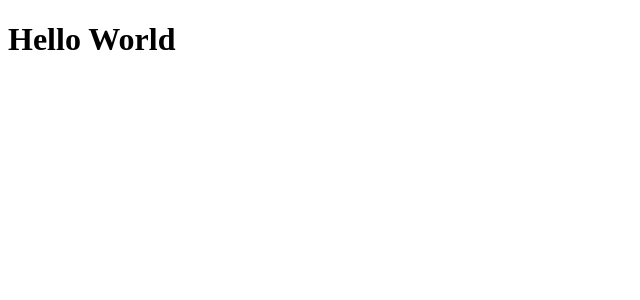
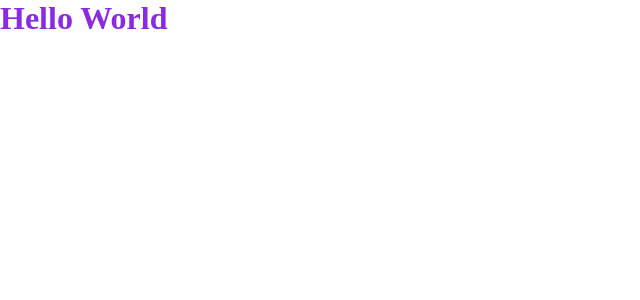
Before and after one commit to alefwhite/Ignite-Rocketseat, a React app in the folder React/01-github-explorer/: page / in a window 1280 px wide. Shown: the top 300 px of the page, without its empty margins (0-640 px from the left). Built offline with nearby package versions, Linux system fonts and the light colour scheme.

Commit message:
feat:  finalizando as configurações do react

```diff
--- a/React/01-github-explorer/src/App.jsx
+++ b/React/01-github-explorer/src/App.jsx
@@ -1,3 +1,5 @@
+import './styles/global.css';
+
 export function App () {
     return <h1> Hello World</h1>
 }
--- /dev/null
+++ b/React/01-github-explorer/src/styles/global.css
@@ -0,0 +1,10 @@
+* {
+    margin: 0;
+    padding: 0;
+    box-sizing: border-box;
+}
+
+body {
+    font: Arial, Helvetica, sans-serif;
+    color: blueviolet;
+}
--- a/React/01-github-explorer/webpack.config.js
+++ b/React/01-github-explorer/webpack.config.js
@@ -1,9 +1,11 @@
 const path = require('path')
 const HtmlWebpackPlugin = require('html-webpack-plugin')
 
+const isDevelopment = process.env.NODE_ENV !== 'production'
+
 module.exports = {
-    mode: 'development',
-    devtool: 'eval-source-map',
+    mode: isDevelopment ? 'development' : 'production',
+    devtool: isDevelopment ? 'eval-source-map' : 'source-map',
     entry: path.resolve(__dirname, 'src', 'index.jsx'),
     output: {
         path: path.resolve(__dirname, 'dist'),
@@ -24,6 +26,11 @@
                 test: /\.jsx$/,
                 exclude: /node_modules/,
                 use: 'babel-loader'
+            },
+            {
+                test: /\.css$/,
+                exclude: /node_modules/,
+                use: ['style-loader', 'css-loader']
             }
         ]
     }
```
Also changed, not shown: React/01-github-explorer/package.json (+7 -0 lines), React/01-github-explorer/Duvidas.txt, 1 other file (tests, documents, lock files or other folders).
